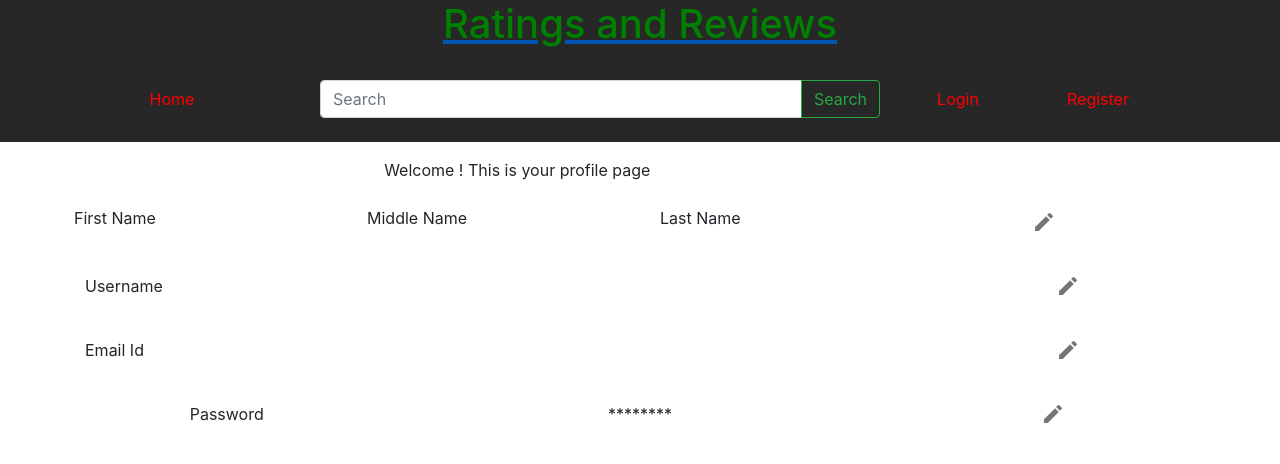
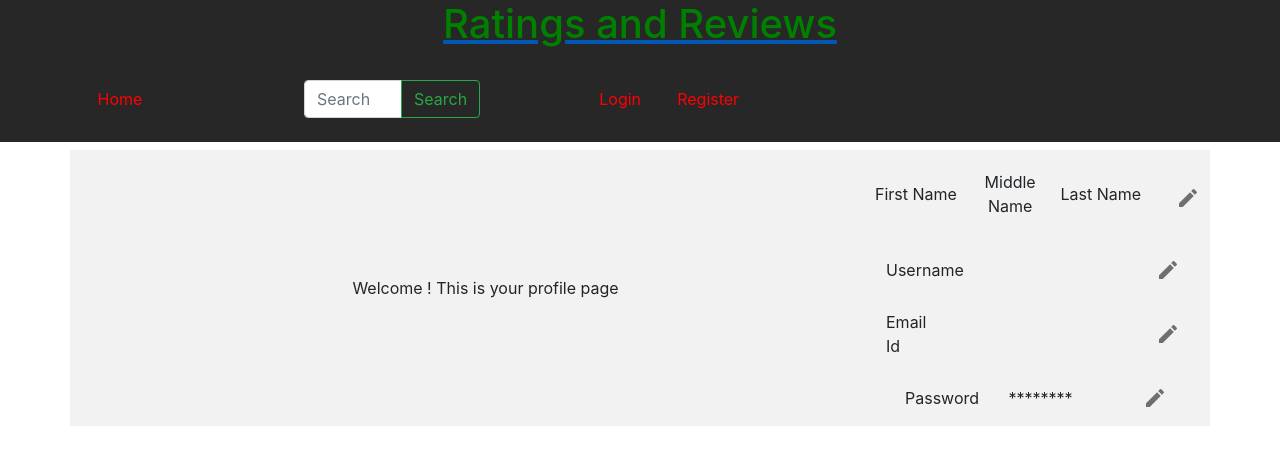
Before and after one commit to yswarkare/Rating_And_Reviews_Website, a React (Create React App) app in the folder ratings-and-reviews/: page /user-profile in a window 1280 px wide. Shown: the top 464 px of the page. Built offline with nearby package versions, Linux system fonts and the light colour scheme; no server answers.

Commit message:
css profile

```diff
--- a/ratings-and-reviews/src/App.css
+++ b/ratings-and-reviews/src/App.css
@@ -35,7 +35,7 @@ ul.admin-navbar.nav{
 
 /*Homepage Search box width set*/
 div.input-group{
-  width: 35rem;
+  width: 50%;
 }
 
 .card-img-top {
@@ -101,7 +101,13 @@ a {
   justify-content: right;
   align-items: center;
 }
-
+.user-profile{
+  background-color: #f2f2f2;
+  display: flex;
+  justify-content: center;
+  align-items: center;
+  align-content: center;
+}
 .user-login-container{
   display: flex;
   justify-content: center;
```
